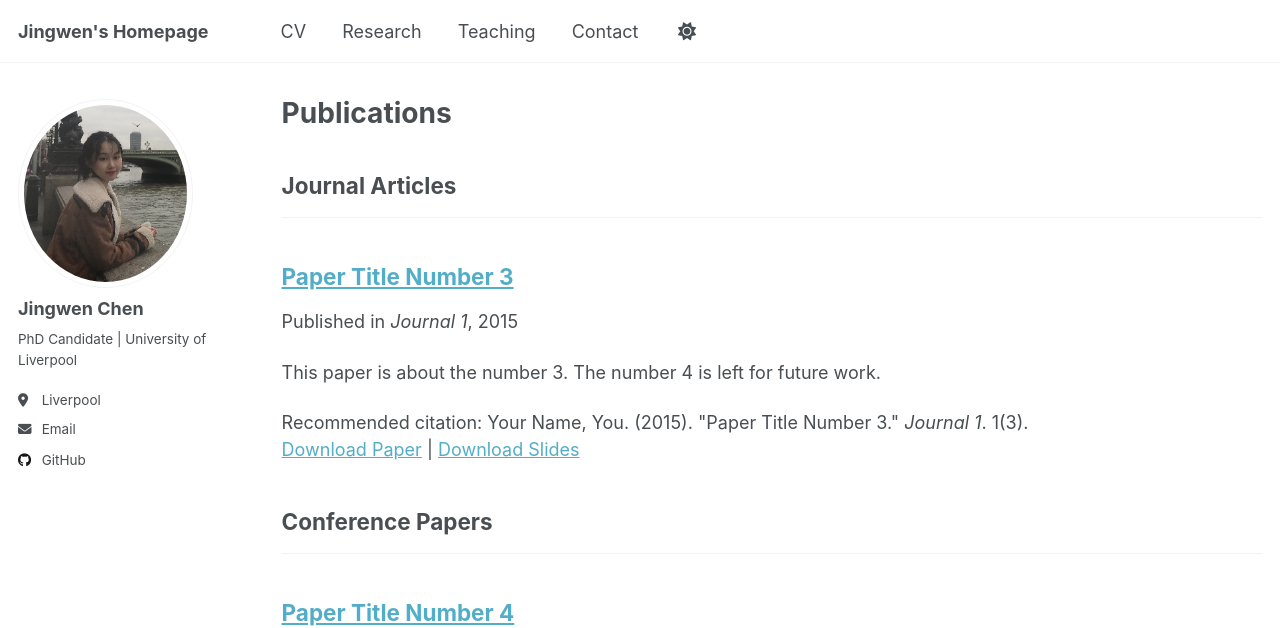
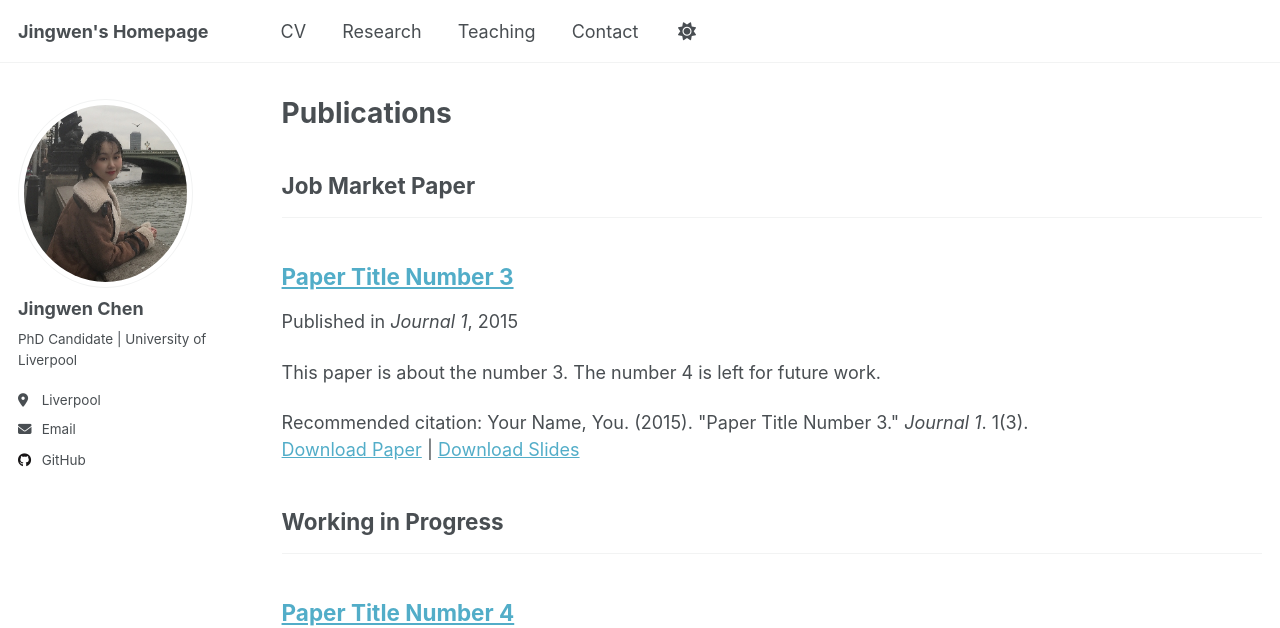
Before and after one commit to jingwenchen0903/jingwenchen0903.github.io, a Jekyll site: the page built from _pages/publications.html, in a window 1280 px wide and 1212 px high. Shown: the top 628 px of the window. Built offline with Jekyll 4.4.1, drawn with Linux system fonts in a browser that asks for light colours; a script that is not in the unit is left out.

Commit message:
Update _config.yml

```diff
--- a/_config.yml
+++ b/_config.yml
@@ -84,9 +84,9 @@ publication_category:
   books:
     title: 'Books'
   manuscripts:
-    title: 'Journal Articles'
+    title: 'Job Market Paper'
   conferences:
-    title: 'Conference Papers'
+    title: 'Working in Progress'
 
 # Site Settings
 teaser                   :  # filename of teaser fallback teaser image placed in /images/ for social media previews
```
